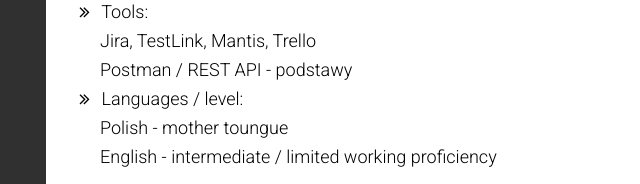
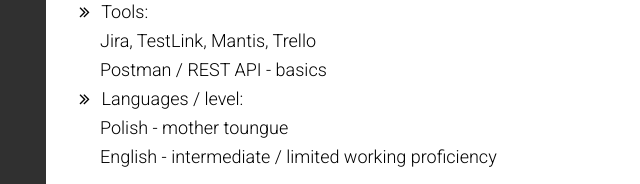
Before and after one commit to animka23/CV, a plain HTML site: page indexang.html in a window 1280 px wide. Shown: the part 944-1128 px from the top of the page, 404-1044 px from the left. Drawn offline with nearby package versions, Linux system fonts and the light colour scheme.

Commit message:
Cv z dodaną znajmością narzędzia wersja 2 (21.10.2020r.)

```diff
--- a/indexang.html
+++ b/indexang.html
@@ -224,7 +224,7 @@
 
                                 </tr>
                                 <tr>
-                                    <td> Postman / REST API - podstawy
+                                    <td> Postman / REST API - basics
 
                                     </td>
                                 </tr>
```
